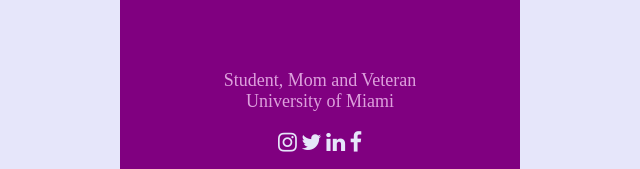
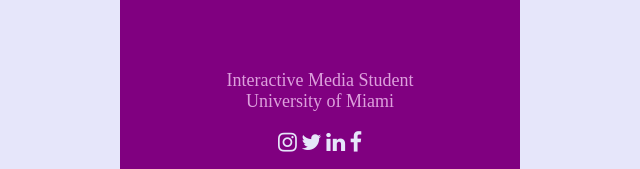
Before and after one commit to tiffanydemps/Final, a plain HTML site: page Index.html in a window 1280 px wide. Shown: the part 610-779 px from the top of the page, 320-960 px from the left. Drawn offline with nearby package versions, Linux system fonts and the light colour scheme.

Commit message:
Update Index.html

```diff
--- a/Index.html
+++ b/Index.html
@@ -50,7 +50,7 @@ I coded this whole website myself, hope you enjoy all of the cool effects! Let's
 <div class="card">
   <img src="brown.jpeg" alt="John" style="width:100%">
   <h1>Tiffany</h1>
-  <p class="title">Student, Mom and Veteran
+  <p class="title">Interactive Media Student
   <br>
   University of Miami</p>
   <a href="#"><i class="fa fa-instagram"></i></a>
```
